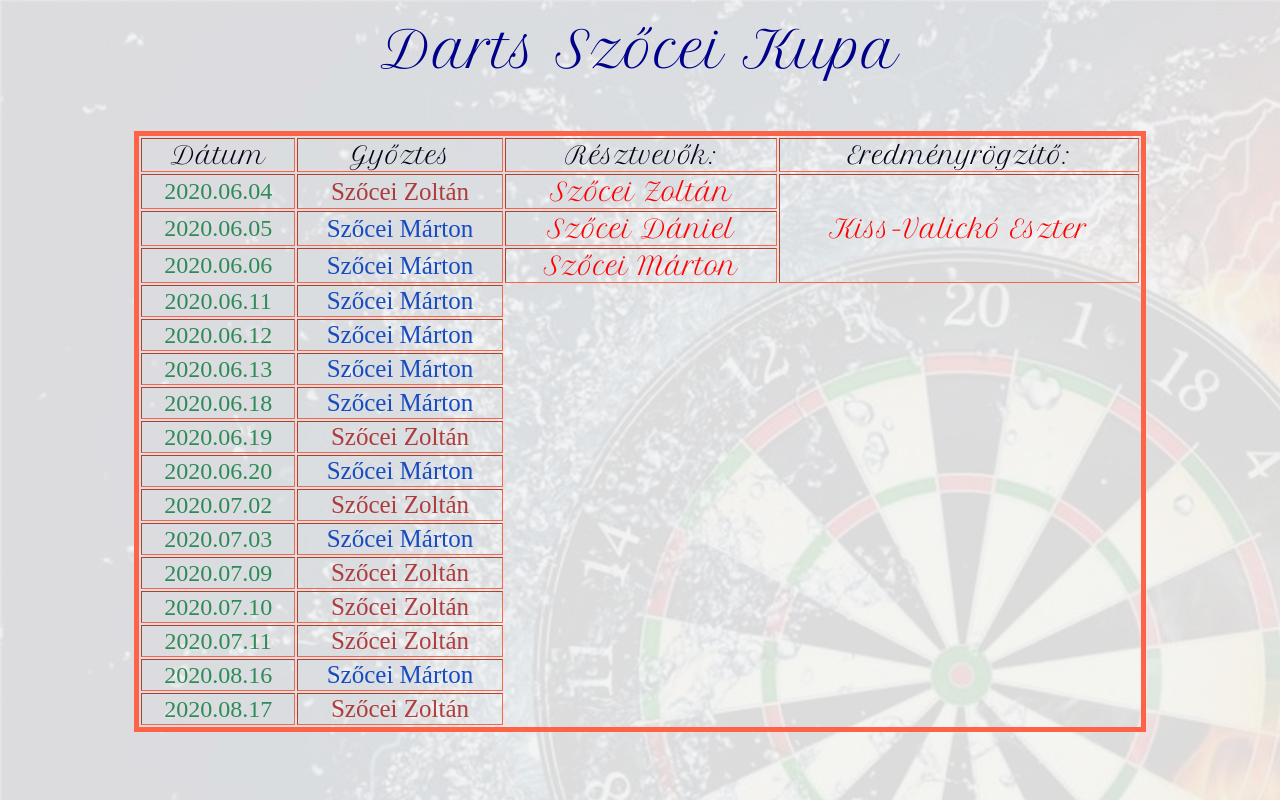
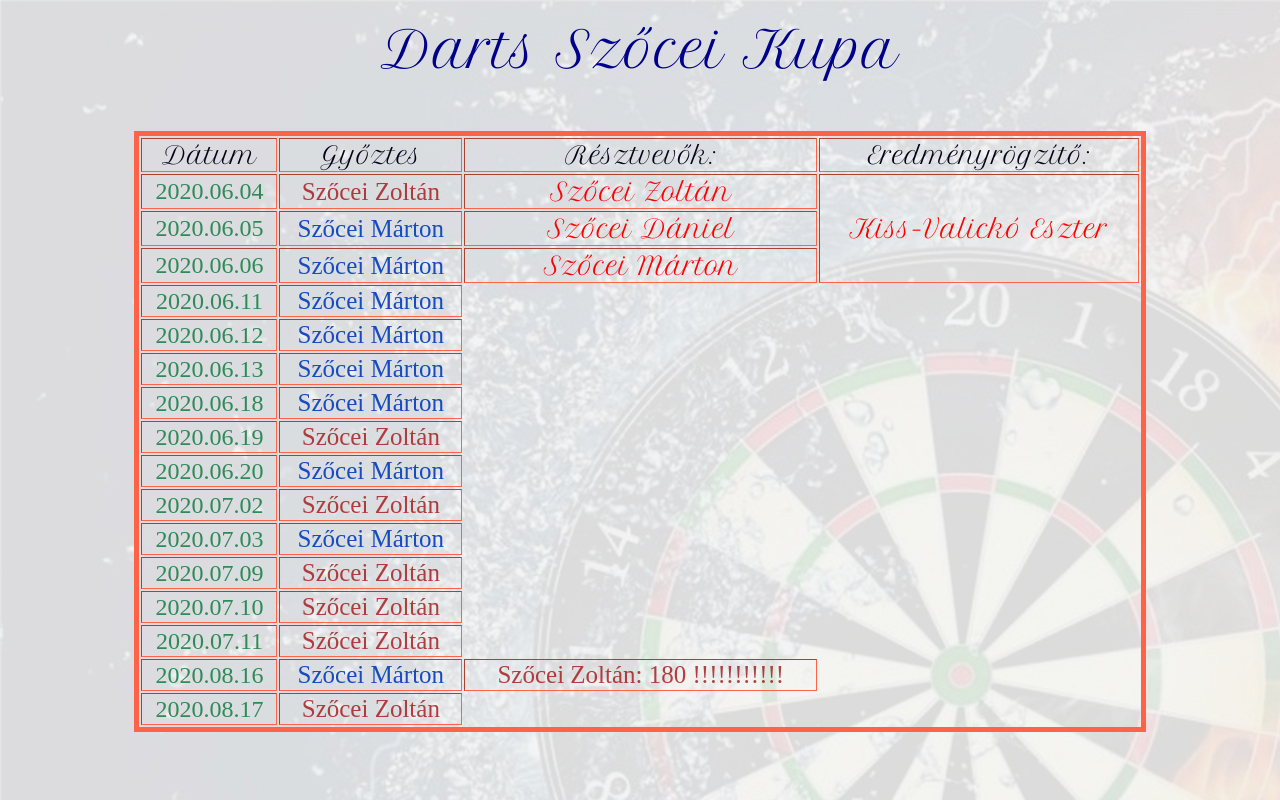
Before and after one commit to rrabaj/rrabaj.github.io, a plain HTML site: page index.html in a window 1280 px wide. Drawn offline with Linux system fonts and the light colour scheme.

Commit message:
Új friss

```diff
--- a/index.html
+++ b/index.html
@@ -102,6 +102,8 @@
             <tr>
                 <td class="datumok">2020.08.16</td>
                 <td class="tdnev_M">Szőcei Márton</td>
+                <td class="tdnev_Z">Szőcei Zoltán: 180 !!!!!!!!!!!</td>
+
 
             </tr>
             <tr>
```
